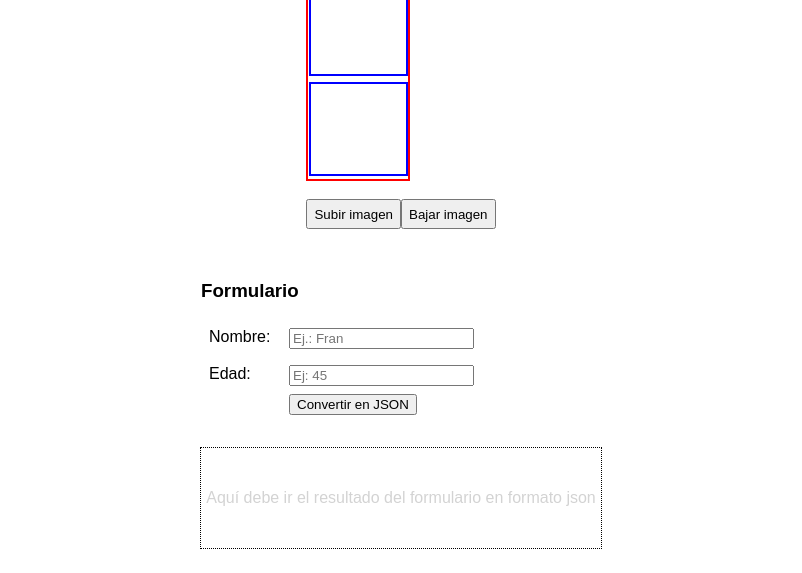
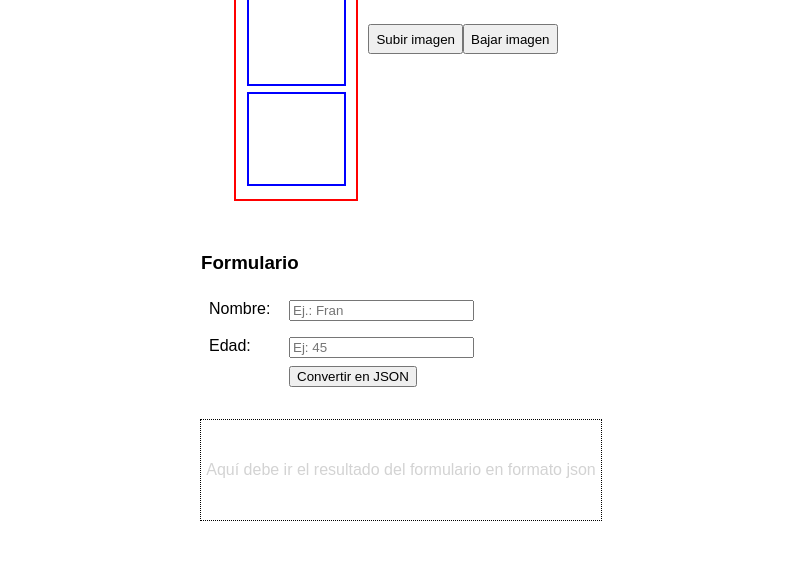
Before and after one commit to AMoret01/Examen1EVPMDM, a plain HTML site: page index.html in a window 1280 px wide. Shown: the part 358-931 px from the top of the page, without its empty margins (239-1041 px from the left). After the commit the page ends 903 px from the top, so only its background shows below. Drawn offline with Linux system fonts and the light colour scheme.

Commit message:
Ejercicio 4 finalizado el 3 no

```diff
--- a/assets/css/index.css
+++ b/assets/css/index.css
@@ -92,3 +92,12 @@ body {
     font-size: 1rem;
     color: lightgray;
 }
+
+.container > div {
+    padding: 10px;
+}
+
+.container {
+    display: flex;
+    align-items: center;
+}
```
